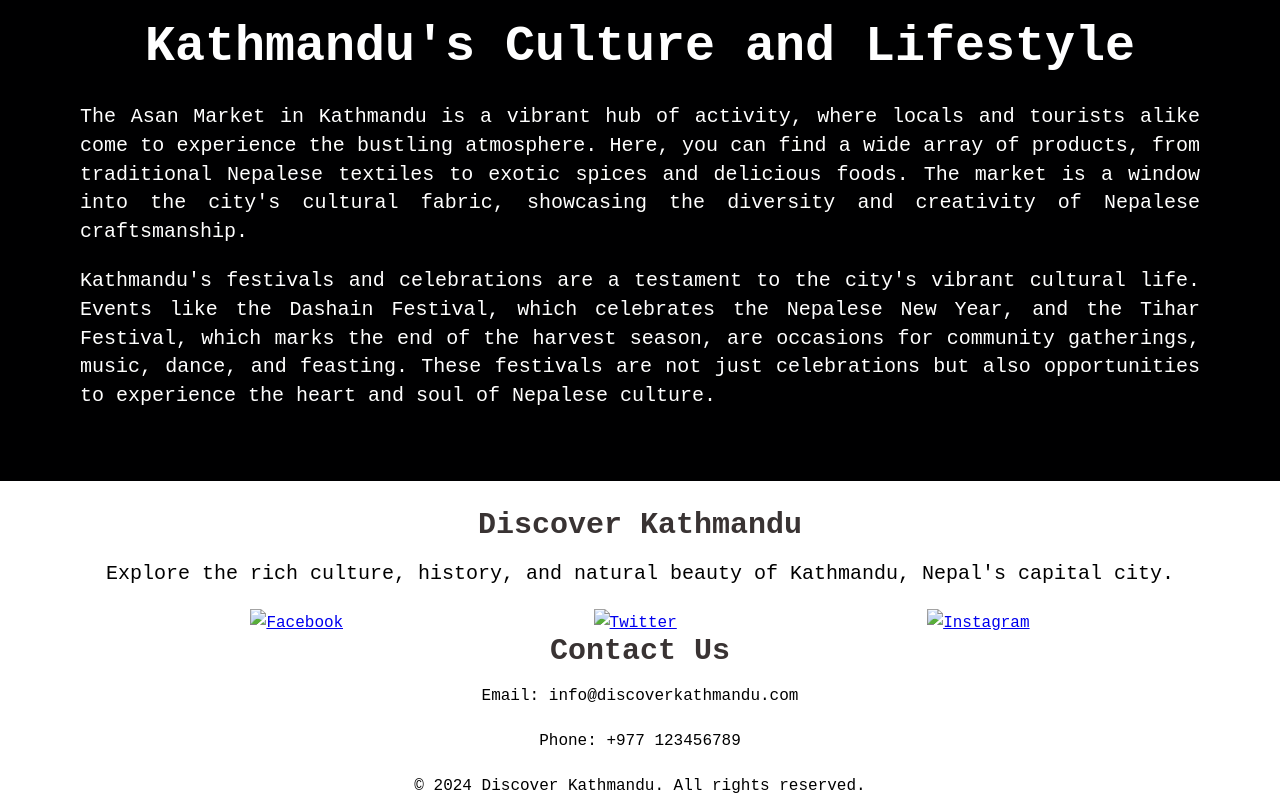
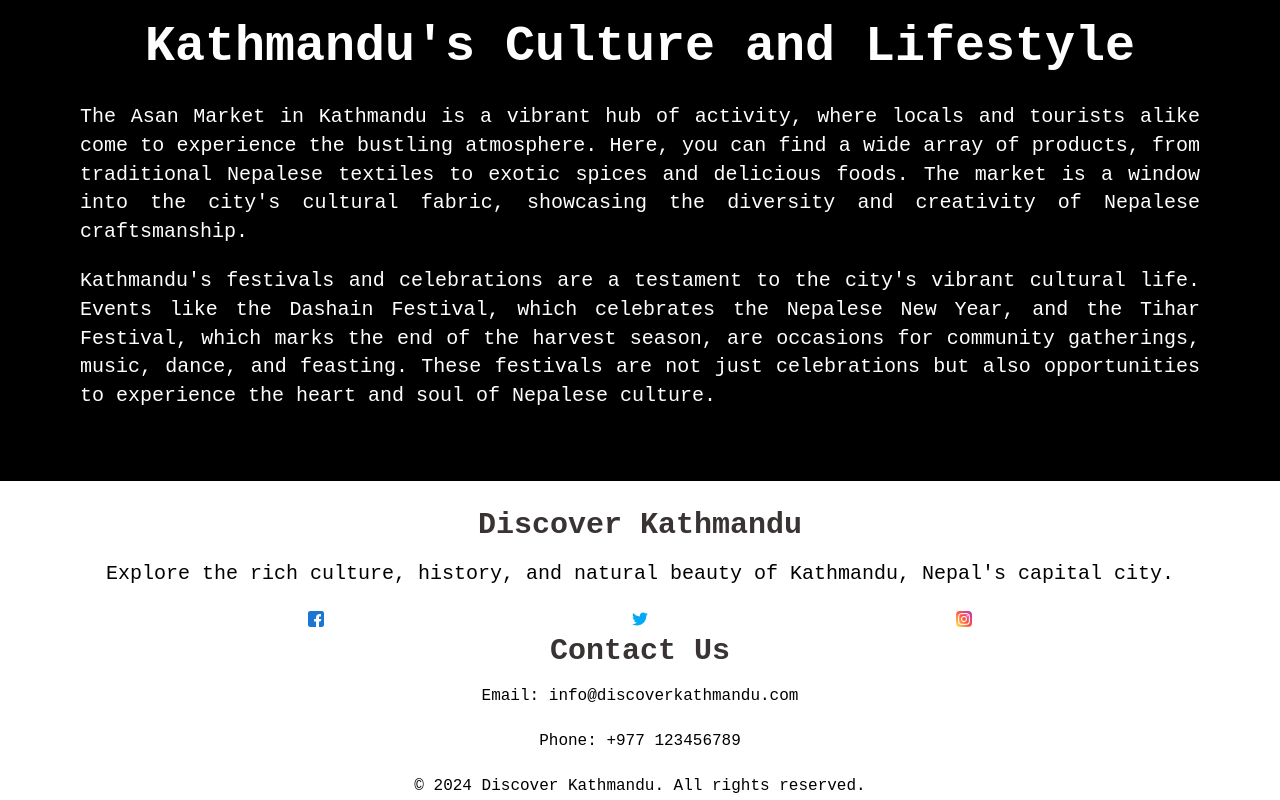
Before and after one commit to govin002/kathmandu, a plain HTML site: page index.html in a window 1280 px wide. Shown: the part 2852-3652 px from the top of the page. Drawn offline with Linux system fonts and the light colour scheme; files whose address does not match are found by name.

Commit message:
Update index.html
images flow edited

```diff
--- a/index.html
+++ b/index.html
@@ -89,9 +89,9 @@
           Nepal's capital city.
         </p>
         <div class="img">
-          <a href="#"><img src="images/facebook.png" alt="Facebook" /></a>
-          <a href="#"><img src="images/twitter.png" alt="Twitter" /></a>
-          <a href="#"><img src="images/instagram.png" alt="Instagram" /></a>
+          <a href="#"><img src="facebook.png" alt="Facebook" /></a>
+          <a href="#"><img src="twitter.png" alt="Twitter" /></a>
+          <a href="#"><img src="instagram.png" alt="Instagram" /></a>
         </div>
 
         <h3>Contact Us</h3>
```
